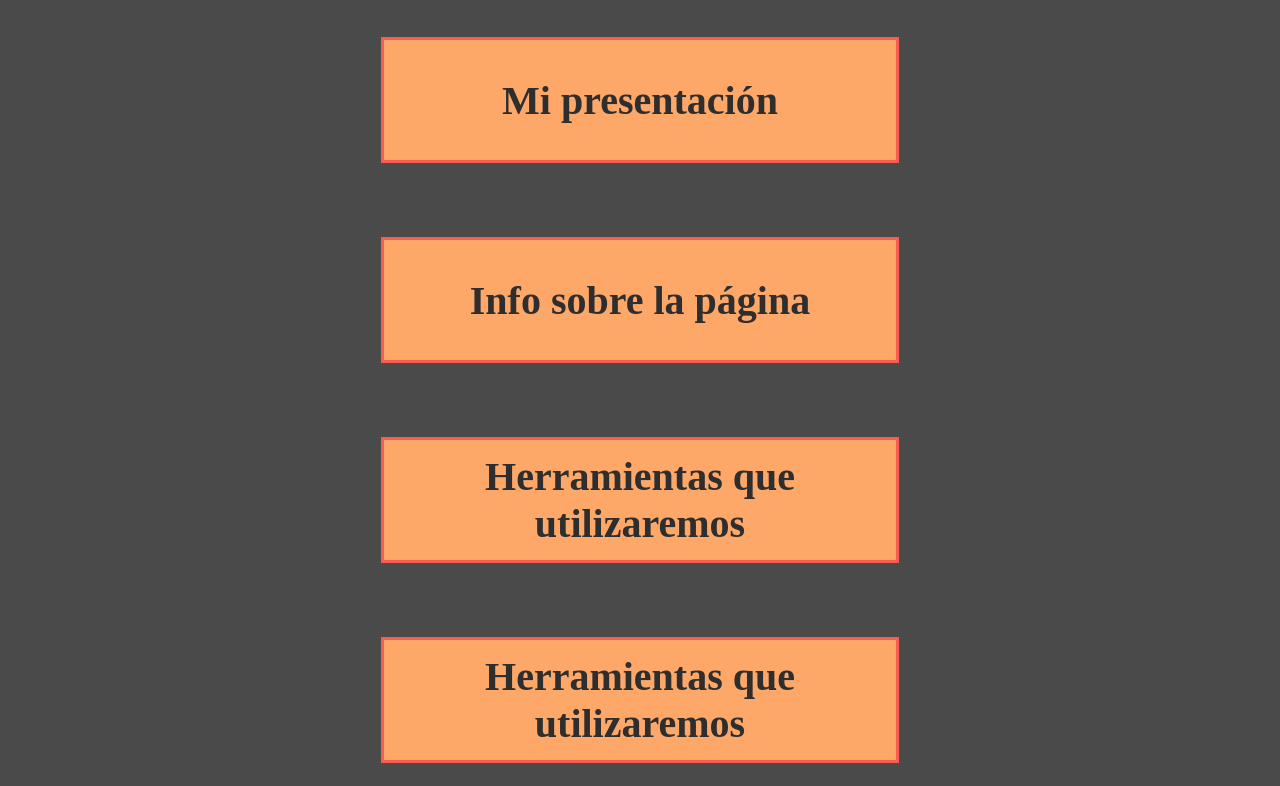
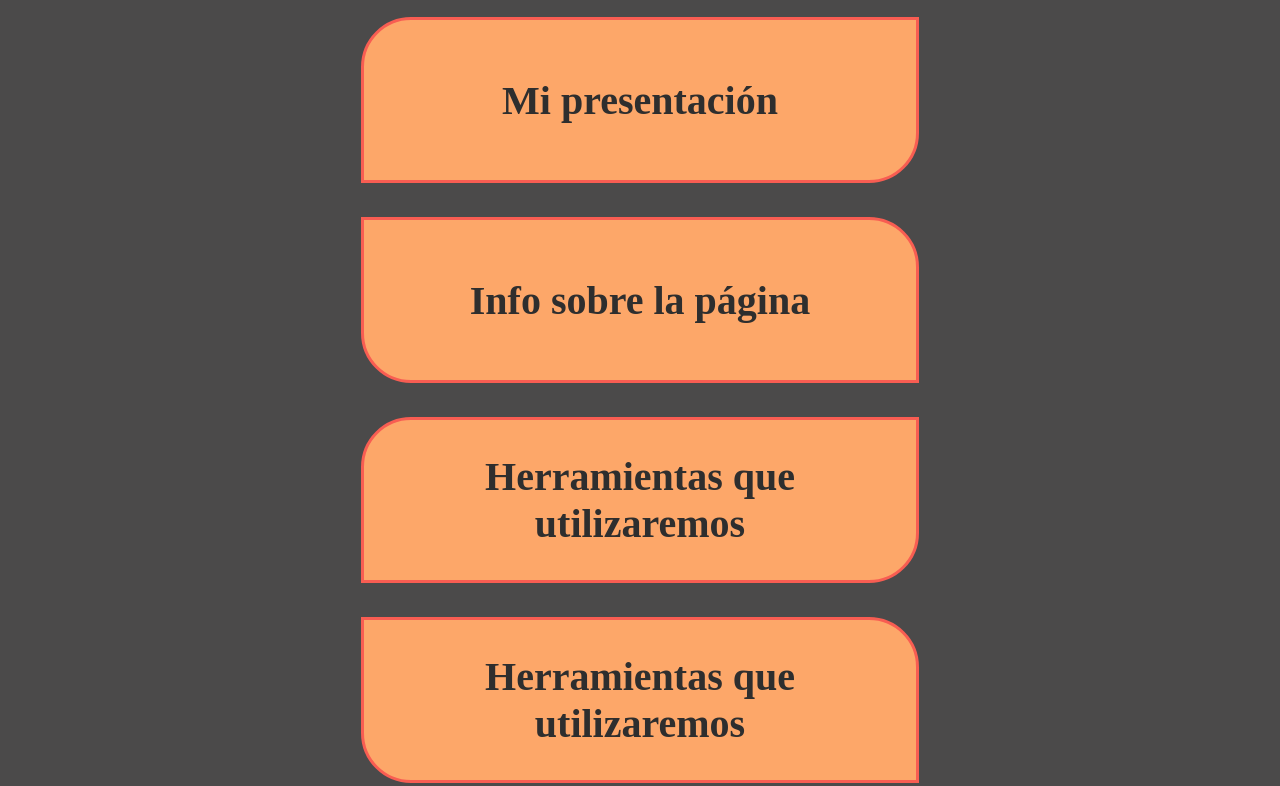
Before and after one commit to RecetasDeCocinaDesde0/RecetasDeCocinaDesde0.github.io, a plain HTML site: page index.html in a window 1280 px wide. Shown: the part 800-1586 px from the top of the page. Drawn offline with Linux system fonts and the light colour scheme; a web font is replaced by a local one.

Commit message:
Update index.html

```diff
--- a/index.html
+++ b/index.html
@@ -5,7 +5,7 @@
     <meta charset="UTF-8">
     <meta http-equiv="X-UA-Compatible" content="IE=edge">
     <meta name="viewport" content="width=device-width, initial-scale=1.0">
-    <script src = "js.js"></script>
+
     <title>Document</title>
 </head>
 <body>
@@ -15,27 +15,27 @@
             <h3 class="intro-h3">Acompañeme conmigo a aprender a cocinar recetas fáciles y rápidas para hacer</h3>
             <a href = "" class = "intro-a">Recetas</a>
         </div>
-        <img src="./fondo.png" alt="comida" class="intro-img">
+        <img src="fondo.png" alt="comida" class="intro-img">
     </div>
     <article class = "article">
         <div class = "sombra"></div>
         <div class = "article-div-pres article-div">
-            <h3 class="article-h3-pres article-div-h3">Mi presentación</h3>
-            <p class="article-p-pres article-div-p">Me llamo Iñaki, soy un estudiante de secundario con poca experiencia en la cocina que quiere ir aprendiendo a cocinar más recetas</p>
+            <h3 class="article-h3-pres article-div-h3 article-1">Mi presentación</h3>
+            <p class="article-p-pres article-div-p article-1">Me llamo Iñaki, soy un estudiante de secundario con poca experiencia en la cocina que quiere ir aprendiendo a cocinar más recetas</p>
         </div>
         <div class = "article-div-info article-div">
-            <h3 class="article-h3-info article-div-h3">Info sobre la página</h3>
-            <p class="article-p-info article-div-p">Se van a ir publicando recetas cuando aprenda alguna o quiera compartir alguna que conozca</p>
+            <h3 class="article-h3-info article-div-h3 article-2">Info sobre la página</h3>
+            <p class="article-p-info article-div-p article-2">Se van a ir publicando recetas cuando aprenda alguna o quiera compartir alguna que conozca</p>
         </div>
         <div class = "article-div-herra article-div">
-            <h3 class="article-h3-herra article-div-h3">Herramientas que utilizaremos</h3>
-            <p class="article-p-herra article-div-p">Las herammientas ha utlizar serán las que se encuentran en todas las casas, tales como
+            <h3 class="article-h3-herra article-div-h3 article-3">Herramientas que utilizaremos</h3>
+            <p class="article-p-herra article-div-p article-3">Las herammientas ha utlizar serán las que se encuentran en todas las casas, tales como
                 ollas, sartenes, espatulos y cosas de ese estilo
             </p>
         </div>
         <div class = "article-div-lorem article-div">
-            <h3 class="article-h3-lorem article-div-h3">Herramientas que utilizaremos</h3>
-            <p class="article-p-lorem article-div-p">Lorem ipsum dolor sit amet consectetur, adipisicing elit. Magni quae aperiam veritatis molestiae aliquam illo eligendi libero earum fuga, temporibus harum voluptas iusto? Nihil velit qui voluptatibus excepturi odit voluptas!</p>
+            <h3 class="article-h3-lorem article-div-h3 article-4">Herramientas que utilizaremos</h3>
+            <p class="article-p-lorem article-div-p article-4">Lorem ipsum dolor sit amet consectetur, adipisicing elit. Magni quae aperiam veritatis molestiae aliquam illo eligendi libero earum fuga, temporibus harum voluptas iusto? Nihil velit qui voluptatibus excepturi odit voluptas!</p>
         </div>
         <h4 class="article-h4 article-inside">Entonces, acompañeme aprendiendo nuevas recetas</h4>
     </article>
@@ -62,7 +62,7 @@
         </div>
         <div class = "copy">&copy Derechos reservados</div>
     </footer>
-
+    <script src = "js.js"></script>
 </body>
 </html>
 
```
